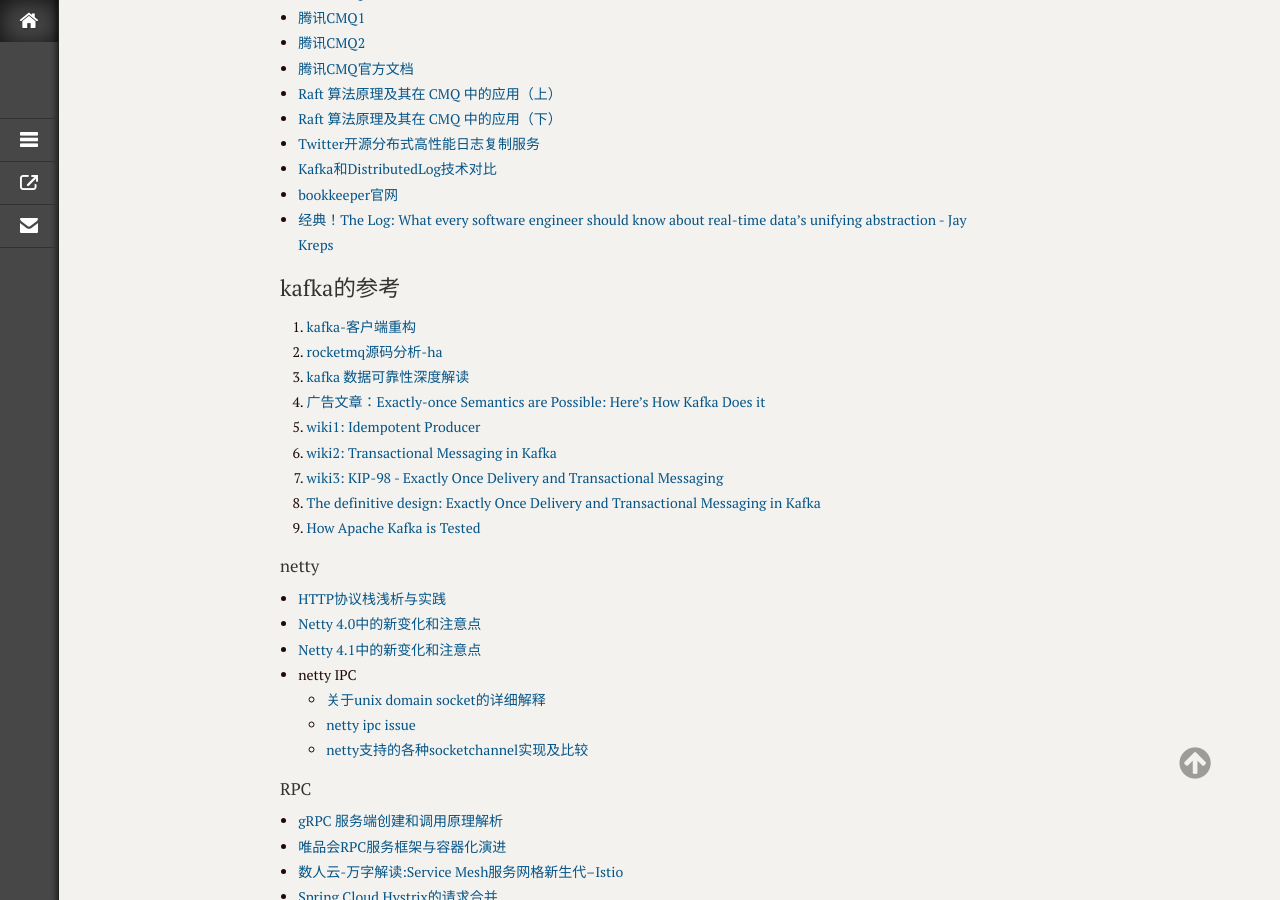
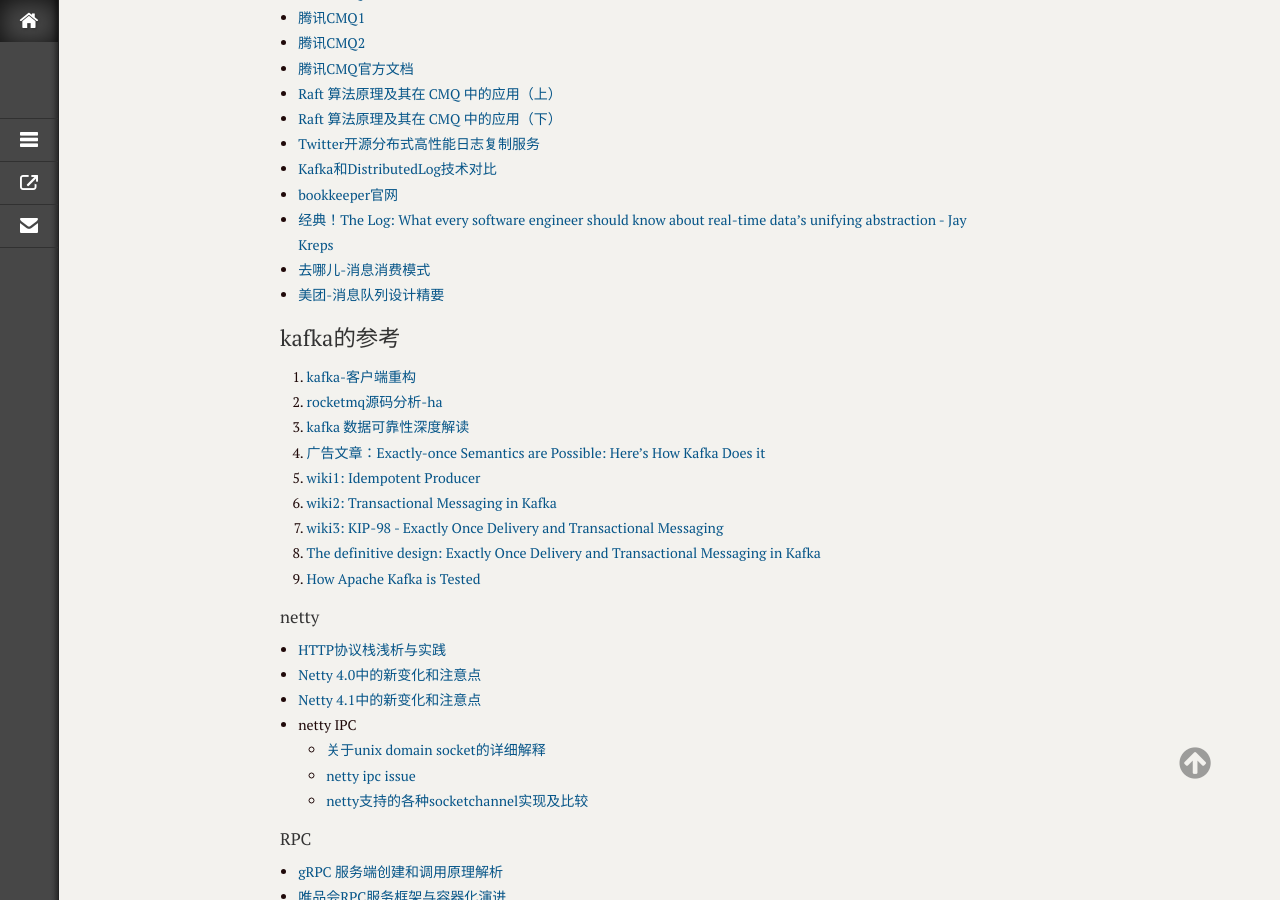
Before and after one commit to xmtsui/blog, a Jekyll site: the page built from _posts/2017/2017-03-14-readqueue-01.md, in a window 1280 px wide and 900 px high, scrolled down 1733 px. Built offline with Jekyll 4.4.1, drawn with Linux system fonts in a browser that asks for light colours; comment, search, counter and statistics services are not loaded.

Commit message:
modify by quickcommint

```diff
--- a/_posts/2017/2017-03-14-readqueue-01.md
+++ b/_posts/2017/2017-03-14-readqueue-01.md
@@ -77,6 +77,8 @@
 * [Kafka和DistributedLog技术对比](http://www.infoq.com/cn/articles/technology-comparison-of-kafka-and-distributedlog)
 * [bookkeeper官网](http://bookkeeper.apache.org/)
 * [经典！The Log: What every software engineer should know about real-time data's unifying abstraction - Jay Kreps](https://github.com/oldratlee/translations/blob/master/log-what-every-software-engineer-should-know-about-real-time-datas-unifying/README.md)
+* [去哪儿-消息消费模式](http://www.10tiao.com/html/240/201701/2649256935/1.html)
+* [美团-消息队列设计精要](https://zhuanlan.zhihu.com/p/21649950)
 
 ## kafka的参考
 1. [kafka-客户端重构](https://cwiki.apache.org/confluence/display/KAFKA/Consumer+Client+Re-Design)
```
